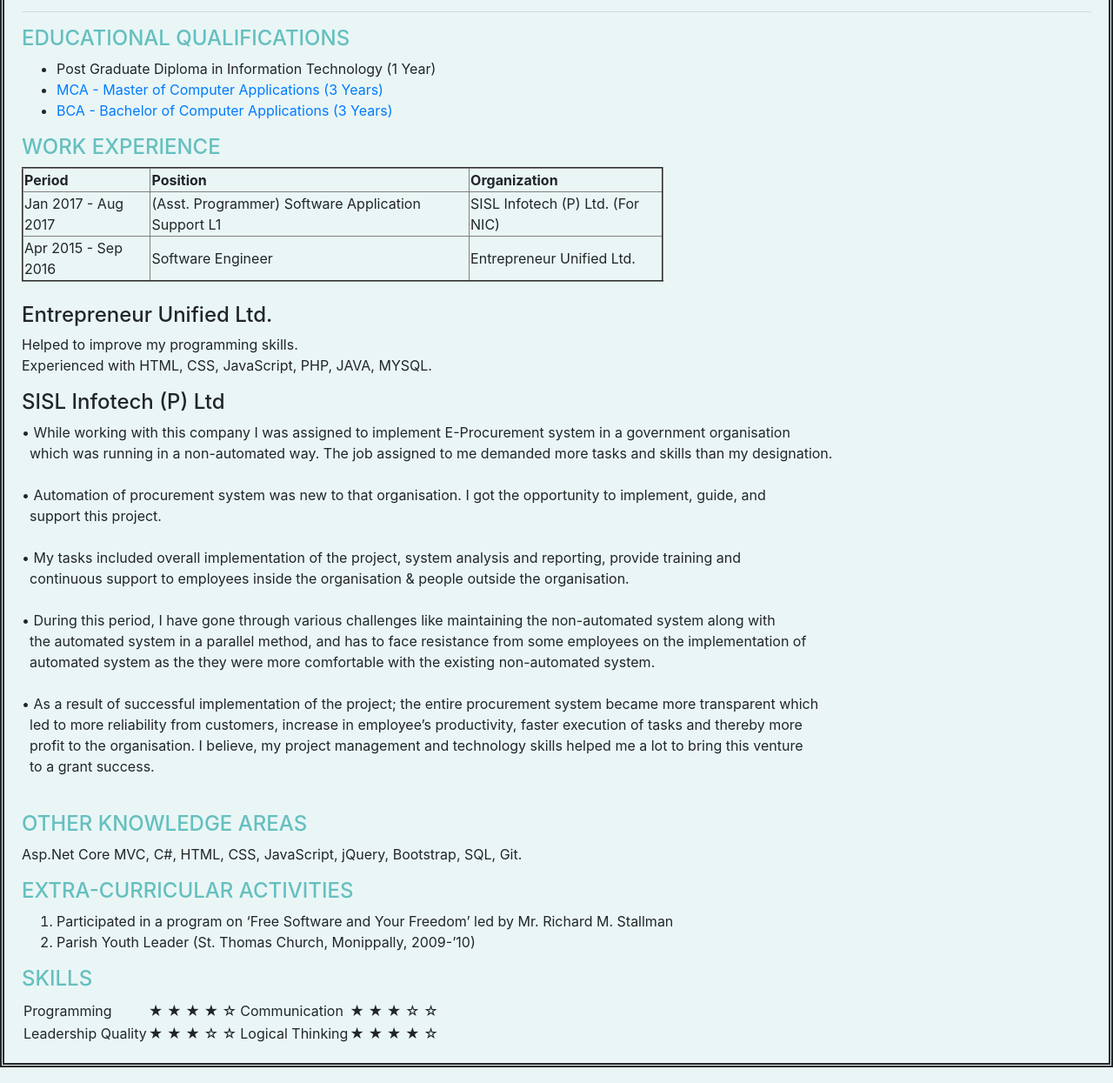
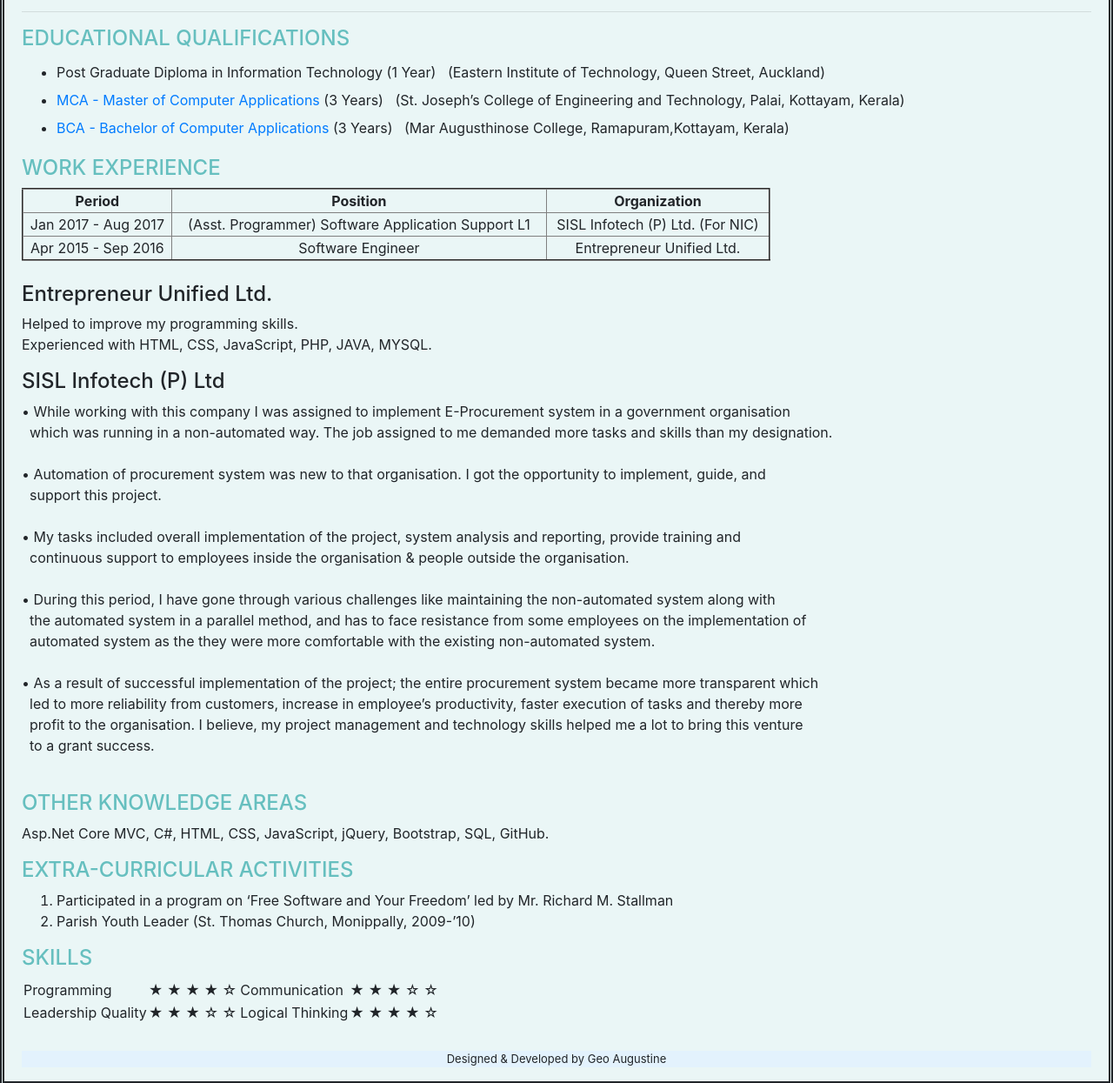
Before and after one commit to geoaugustine3/cv, a plain HTML site: page index.html in a window 1280 px wide. Shown: the part 480-1725 px from the top of the page at 87% size. Drawn offline with nearby package versions, Linux system fonts and the light colour scheme.

Commit message:
Add files via upload

```diff
--- a/css/styles.css
+++ b/css/styles.css
@@ -3,7 +3,7 @@ body {
   background-color: #EAF6F6;
   border-style: double;
   border-width: thick;
-  padding: 20px;
+  padding: 20px 20px 0 20px;
 }
 
 h1{
@@ -36,8 +36,19 @@ border-radius: 50%
 margin: 100px 100px 30px 0;
 }
 
+.work_experience_table{
+width: 70%;
+text-align: center;
+}
 .skills_table{
   border-spacing: 50px;
+}
+
+#footer{
+  margin: 30px 0 0 0;
+  text-align: center;
+  background-color: #e3f2fd;
+  font-size: 13px;
 }
 /* hr{
   border-style: none;
--- a/index.html
+++ b/index.html
@@ -61,16 +61,16 @@
   </p>
   <hr size="3">
   <h3>EDUCATIONAL QUALIFICATIONS</h3>
-  <ul>
-    <li>Post Graduate Diploma in Information Technology (1 Year)</li>
-    <li> <a href="https://simple.wikipedia.org/wiki/Masters_of_Computer_Applications">MCA - Master of Computer Applications (3 Years)</a> </li>
-    <li> <a href="https://en.wikipedia.org/wiki/Bachelor_of_Computer_Application">BCA - Bachelor of Computer Applications (3 Years)</a> </li>
+  <ul style="line-height:2">
+    <li>Post Graduate Diploma in Information Technology (1 Year)  &nbsp; (Eastern Institute of Technology, Queen Street, Auckland)</li>
+    <li> <a href="https://simple.wikipedia.org/wiki/Masters_of_Computer_Applications">MCA - Master of Computer Applications</a> (3 Years)  &nbsp; (St. Joseph’s College of Engineering and Technology, Palai, Kottayam, Kerala) </li>
+    <li> <a href="https://en.wikipedia.org/wiki/Bachelor_of_Computer_Application">BCA - Bachelor of Computer Applications</a> (3 Years)  &nbsp; (Mar Augusthinose College, Ramapuram,Kottayam, Kerala)</li>
   </ul>
 
 
 
   <h3>WORK EXPERIENCE</h3>
-  <table cellspacing="10" style="width:60%" border="2">
+  <table class="work_experience_table" border="2">
     <thead>
       <th>Period</th>
       <th>Position</th>
@@ -89,7 +89,9 @@
       </tr>
     </tbody>
   </table>
+
   <br>
+
   <h4>Entrepreneur Unified Ltd.</h4>
   <p>
     Helped to improve my programming skills.<br>
@@ -117,9 +119,8 @@
 
   <h3>OTHER KNOWLEDGE AREAS</h3>
   <p>
-    Asp.Net Core MVC, C#, HTML, CSS, JavaScript, jQuery, Bootstrap, SQL, Git.
+    Asp.Net Core MVC, C#, HTML, CSS, JavaScript, jQuery, Bootstrap, SQL, GitHub.
   </p>
-
 
   <h3>EXTRA-CURRICULAR ACTIVITIES </h3>
   <ol>
@@ -161,6 +162,9 @@
     </tr>
   </table>
 
+  <footer id="footer">
+    <p>Designed & Developed by Geo Augustine</p>
+  </footer>
 
 </body>
 
```
Also changed, not shown: Asp_knowledge.html (+1 -2 lines).
